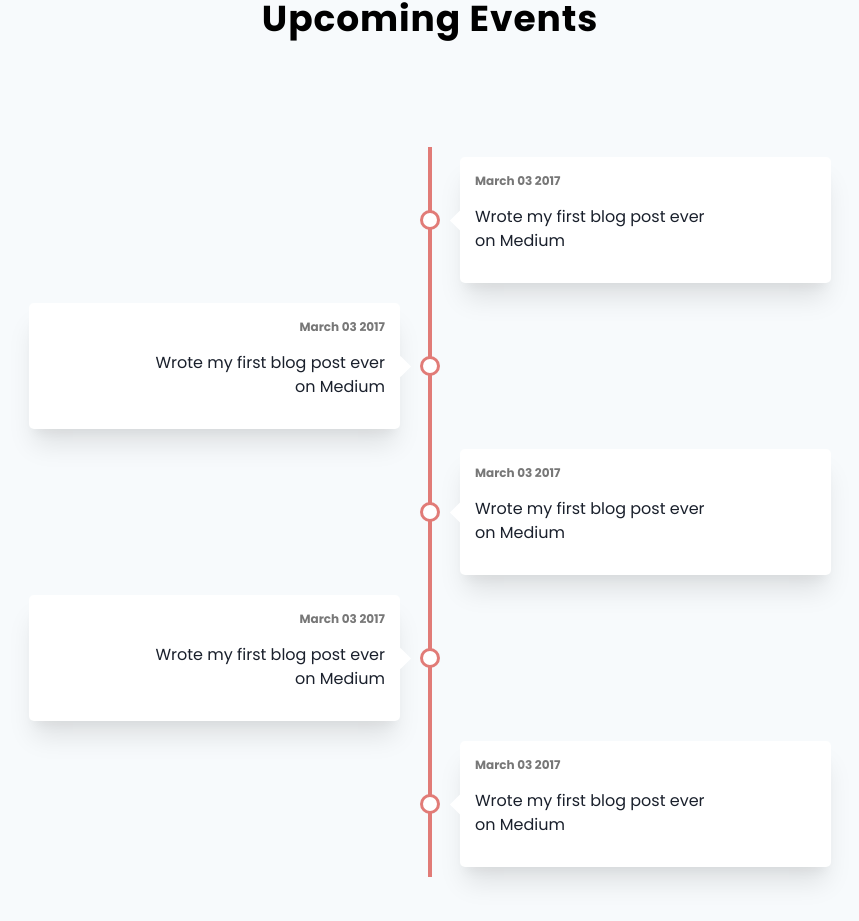
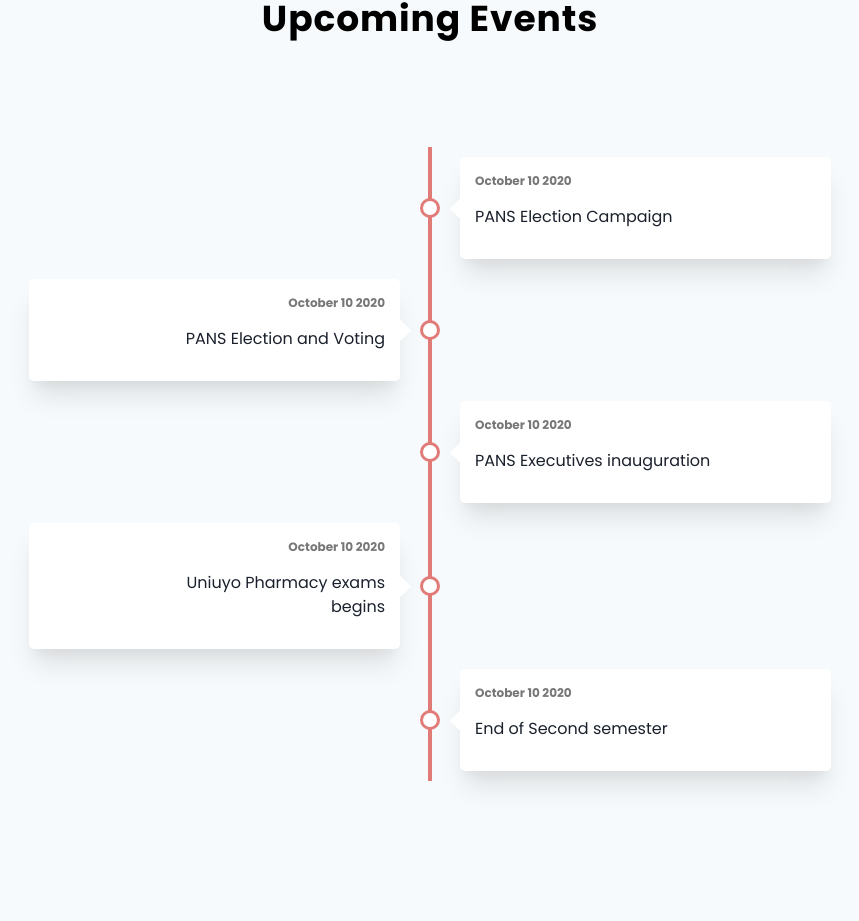
Before and after one commit to codetective/pansite, a Next.js app: page / in a window 1280 px wide. Shown: the part 2305-3226 px from the top of the page, without its empty margins (210-1069 px from the left). After the commit the page ends 3142 px from the top, so only its background shows below. Built offline with nearby package versions, Linux system fonts and the light colour scheme.

Commit message:
added content on homepage

```diff
--- a/src/components/UI/timeline/timelinedata.js
+++ b/src/components/UI/timeline/timelinedata.js
@@ -1,59 +1,39 @@
 const timelinedata = [
   {
-    text: "Wrote my first blog post ever on Medium",
-    date: "March 03 2017",
-    category: {
-      tag: "medium",
-      color: "#018f69",
-    },
+    text: "PANS Election Campaign",
+    date: "October 10 2020",
     // link: {
     //   url: "https://medium.com/@popflorin1705/javascript-coding-challenge-1-6d9c712963d2",
     //   text: "Read more",
     // },
   },
   {
-    text: "Wrote my first blog post ever on Medium",
-    date: "March 03 2017",
-    category: {
-      tag: "medium",
-      color: "#018f69",
-    },
+    text: "PANS Election and Voting",
+    date: "October 10 2020",
     // link: {
     //   url: "https://medium.com/@popflorin1705/javascript-coding-challenge-1-6d9c712963d2",
     //   text: "Read more",
     // },
   },
   {
-    text: "Wrote my first blog post ever on Medium",
-    date: "March 03 2017",
-    category: {
-      tag: "medium",
-      color: "#018f69",
-    },
+    text: "PANS Executives inauguration",
+    date: "October 10 2020",
     // link: {
     //   url: "https://medium.com/@popflorin1705/javascript-coding-challenge-1-6d9c712963d2",
     //   text: "Read more",
     // },
   },
   {
-    text: "Wrote my first blog post ever on Medium",
-    date: "March 03 2017",
-    category: {
-      tag: "medium",
-      color: "#018f69",
-    },
+    text: "Uniuyo Pharmacy exams begins",
+    date: "October 10 2020",
     // link: {
     //   url: "https://medium.com/@popflorin1705/javascript-coding-challenge-1-6d9c712963d2",
     //   text: "Read more",
     // },
   },
   {
-    text: "Wrote my first blog post ever on Medium",
-    date: "March 03 2017",
-    category: {
-      tag: "medium",
-      color: "#018f69",
-    },
+    text: "End of Second semester",
+    date: "October 10 2020",
     // link: {
     //   url: "https://medium.com/@popflorin1705/javascript-coding-challenge-1-6d9c712963d2",
     //   text: "Read more",
```
